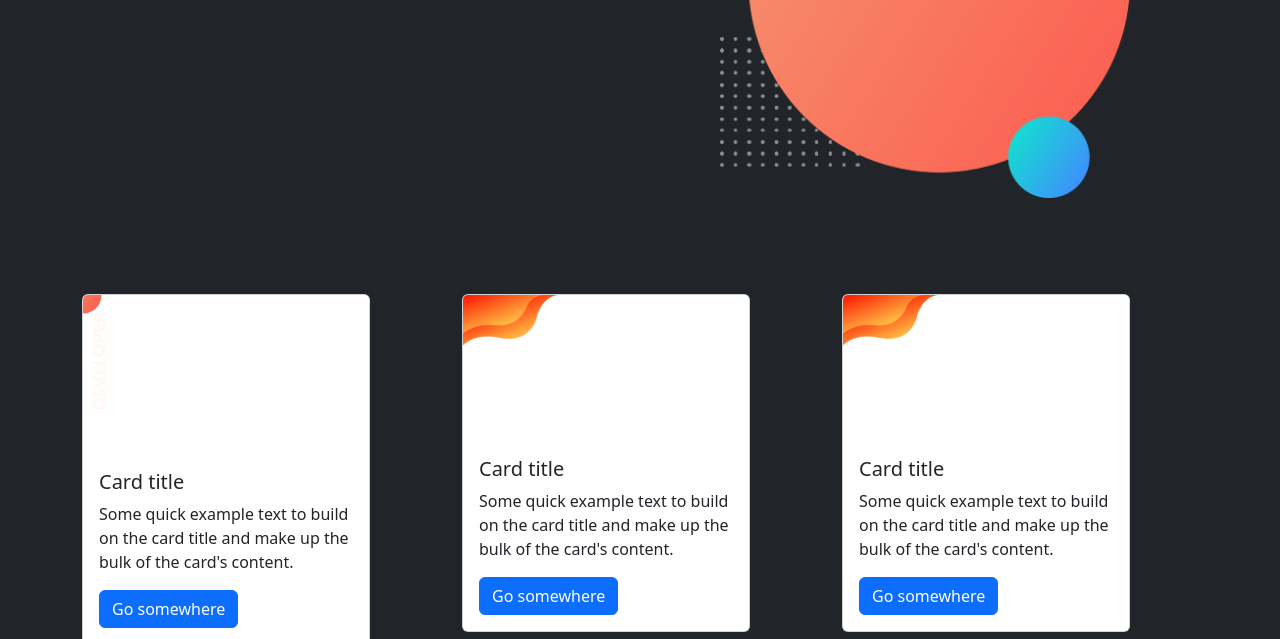
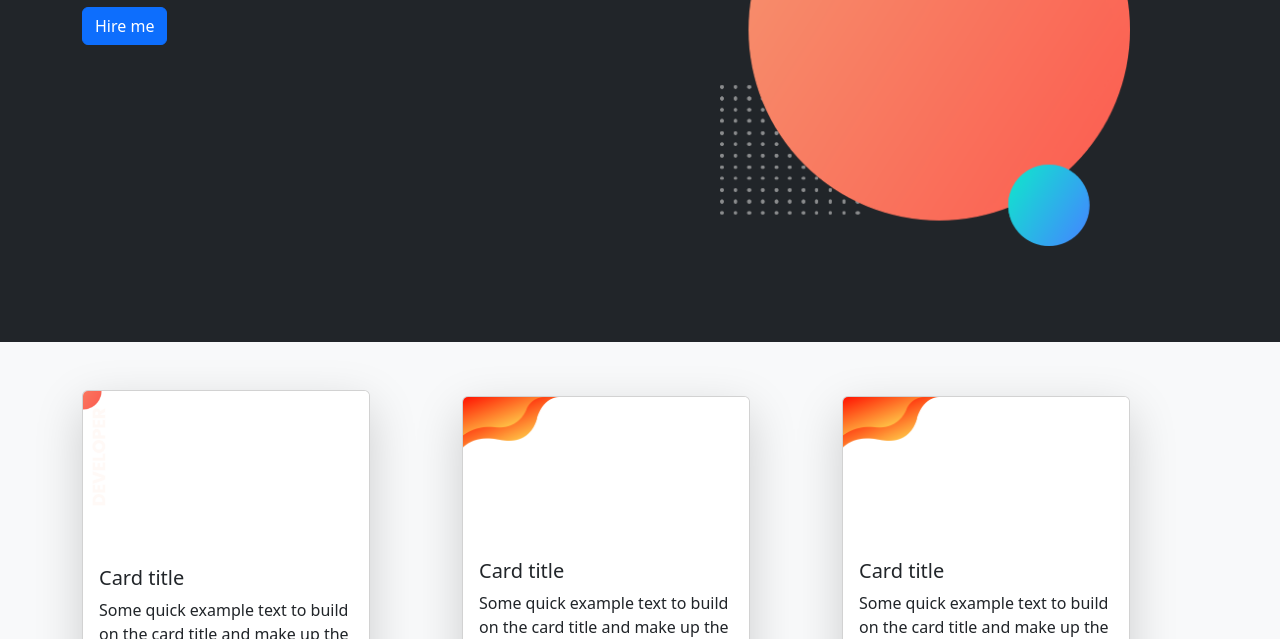
Before and after one commit to Sharminaktermetu/portfolio-of-saif, a plain HTML site: page index.html in a window 1280 px wide. Shown: the part 313-952 px from the top of the page. Drawn offline with nearby package versions, Linux system fonts and the light colour scheme.

Commit message:
card-part

```diff
--- a/index.html
+++ b/index.html
@@ -40,7 +40,7 @@
           </nav>
     </header>
     <main>
-      <section class="bg-dark">
+      <section class="bg-dark p-5">
         <div class="container">
           <div class="row">
             <div class="col-md-6 py-5 text-white">
@@ -51,12 +51,14 @@
             <div class="col-md-6 text-center py-5">
               <img class="img-fluid w-75" src="images/my-bg.png" alt="">
             </div>
+          </div>
       </section>
-      <article class="bg-dark pt-5">
+
+      <article class="bg-light p-5">
       <section class="container">
         <div class="row">
-          <div class="col-lg-4">
-            <div class="card" style="width: 18rem;">
+          <div class="col-lg-4 col-sm-12 d-flex col-md-6 flex-md-row flex-column mb-3 align-items-center">
+            <div class="card shadow-lg" style="width: 18rem;">
               <img src="images/top-banner.png" class="card-img-top" alt="...">
               <div class="card-body">
                 <h5 class="card-title">Card title</h5>
@@ -65,8 +67,8 @@
               </div>
             </div>
           </div>
-          <div class="col-lg-4">
-            <div class="card" style="width: 18rem;">
+          <div class="col-lg-4 col-sm-12 d-flex col-md-6 flex-md-row flex-column mb-3 align-items-center">
+            <div class="card shadow-lg" style="width: 18rem;">
               <img src="images/2.png" class="card-img-top" alt="...">
               <div class="card-body">
                 <h5 class="card-title">Card title</h5>
@@ -75,8 +77,8 @@
               </div>
             </div>
           </div>
-          <div class="col-lg-4">
-            <div class="card" style="width: 18rem;">
+          <div class="col-lg-4 col-sm-12 d-flex col-md-6 flex-md-row flex-column mb-3 align-items-center">
+            <div class="card shadow-lg" style="width: 18rem;">
               <img src="images/2.png" class="card-img-top" alt="...">
               <div class="card-body">
                 <h5 class="card-title">Card title</h5>
```
